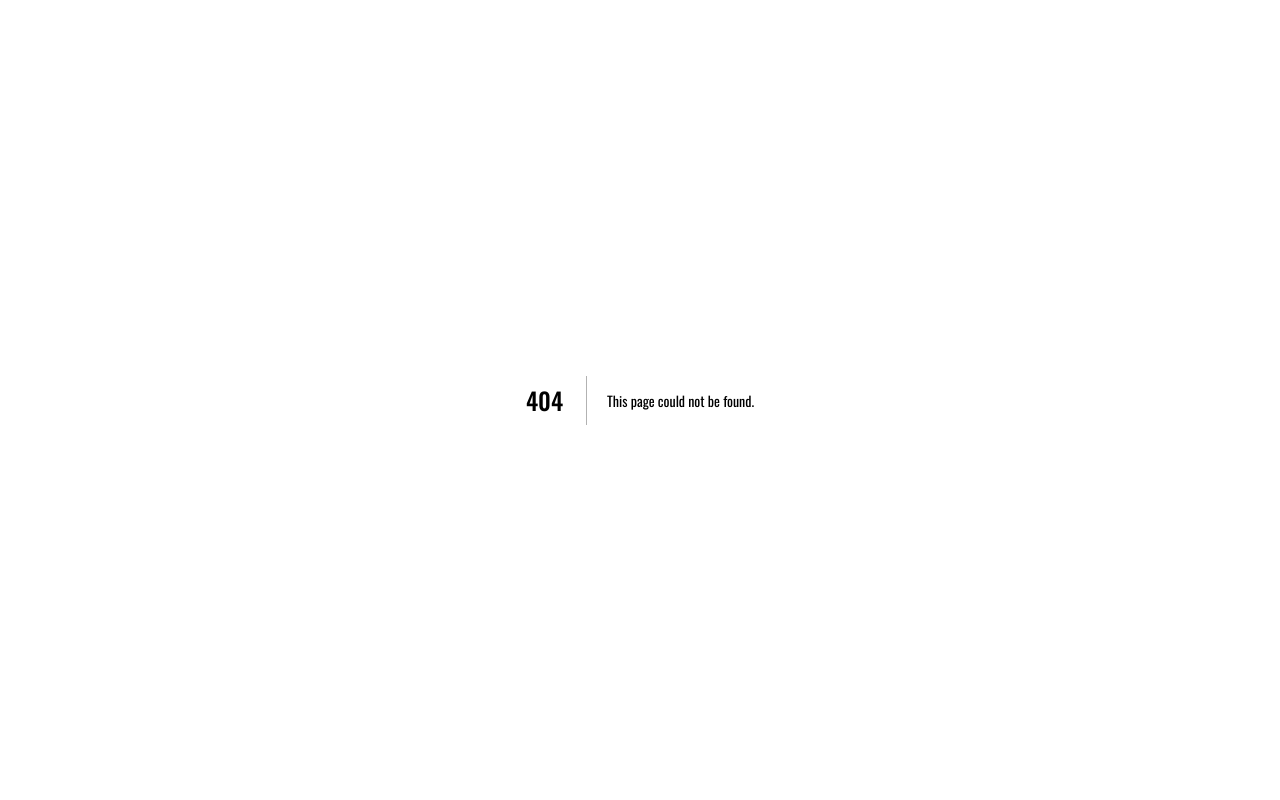
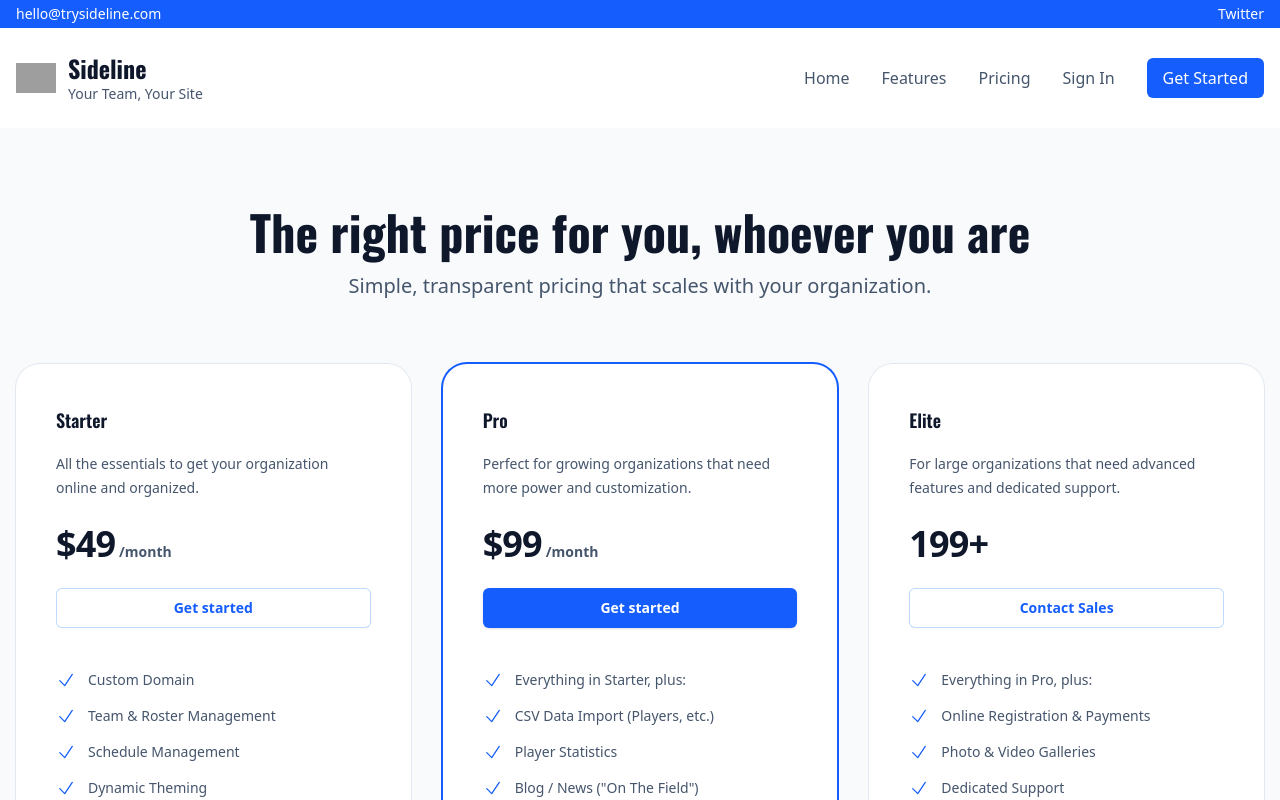
Before and after one commit to DylanJDombrowski/TallyRoster, a Next.js app: page /marketing/pricing in a window 1280 px wide. Before the commit this address had no page. Shown: the top 800 px of the page. Built offline with nearby package versions, Linux system fonts and the light colour scheme; grey boxes are pictures that could not be loaded.

Commit message:
pricing added

```diff
--- /dev/null
+++ b/app/marketing/pricing/page.tsx
@@ -0,0 +1,125 @@
+// app/marketing/pricing/page.tsx
+
+import { Container } from "@/app/components/Container";
+import Link from "next/link";
+import { CheckIcon } from "@heroicons/react/24/outline"; // You'll need to install @heroicons/react
+
+// Data for the pricing tiers, based on your plans
+const tiers = [
+  {
+    name: "Starter",
+    href: "/signup?plan=starter", // This will eventually link to the signup flow
+    priceMonthly: 49,
+    description:
+      "All the essentials to get your organization online and organized.",
+    features: [
+      "Custom Domain",
+      "Team & Roster Management",
+      "Schedule Management",
+      "Dynamic Theming",
+    ],
+  },
+  {
+    name: "Pro",
+    href: "/signup?plan=pro",
+    priceMonthly: 99,
+    description:
+      "Perfect for growing organizations that need more power and customization.",
+    features: [
+      "Everything in Starter, plus:",
+      "CSV Data Import (Players, etc.)",
+      "Player Statistics",
+      'Blog / News ("On The Field")',
+      "Parent & Player Portals",
+      "Priority Support",
+    ],
+    mostPopular: true,
+  },
+  {
+    name: "Elite",
+    href: "/contact-sales?plan=elite", // Elite plans often require a sales conversation
+    priceMonthly: "199+",
+    description:
+      "For large organizations that need advanced features and dedicated support.",
+    features: [
+      "Everything in Pro, plus:",
+      "Online Registration & Payments",
+      "Photo & Video Galleries",
+      "Dedicated Support",
+      "Advanced Analytics",
+    ],
+  },
+];
+
+export default function PricingPage() {
+  return (
+    <div className="bg-slate-50">
+      <Container>
+        <div className="py-20">
+          <div className="mx-auto max-w-4xl text-center">
+            <h1 className="text-4xl font-extrabold text-slate-900 sm:text-5xl">
+              The right price for you, whoever you are
+            </h1>
+            <p className="mt-4 text-xl text-slate-600">
+              Simple, transparent pricing that scales with your organization.
+            </p>
+          </div>
+
+          <div className="isolate mx-auto mt-16 grid max-w-md grid-cols-1 gap-8 md:max-w-2xl md:grid-cols-2 lg:max-w-none lg:grid-cols-3">
+            {tiers.map((tier) => (
+              <div
+                key={tier.name}
+                className={`rounded-3xl p-8 ring-1 xl:p-10 ${
+                  tier.mostPopular ? "ring-2 ring-blue-600" : "ring-slate-200"
+                } bg-white`}
+              >
+                <h3 className="text-lg font-semibold leading-8 text-slate-900">
+                  {tier.name}
+                </h3>
+                <p className="mt-4 text-sm leading-6 text-slate-600">
+                  {tier.description}
+                </p>
+                <p className="mt-6 flex items-baseline gap-x-1">
+                  <span className="text-4xl font-bold tracking-tight text-slate-900">
+                    {typeof tier.priceMonthly === "number"
+                      ? `$${tier.priceMonthly}`
+                      : tier.priceMonthly}
+                  </span>
+                  {typeof tier.priceMonthly === "number" && (
+                    <span className="text-sm font-semibold leading-6 text-slate-600">
+                      /month
+                    </span>
+                  )}
+                </p>
+                <Link
+                  href={tier.href}
+                  className={`mt-6 block rounded-md py-2 px-3 text-center text-sm font-semibold leading-6 focus-visible:outline focus-visible:outline-offset-2 ${
+                    tier.mostPopular
+                      ? "bg-blue-600 text-white shadow-sm hover:bg-blue-500 focus-visible:outline-blue-600"
+                      : "bg-white text-blue-600 ring-1 ring-inset ring-blue-200 hover:ring-blue-300 focus-visible:outline-blue-600"
+                  }`}
+                >
+                  {tier.name === "Elite" ? "Contact Sales" : "Get started"}
+                </Link>
+                <ul
+                  role="list"
+                  className="mt-8 space-y-3 text-sm leading-6 text-slate-600 xl:mt-10"
+                >
+                  {tier.features.map((feature) => (
+                    <li key={feature} className="flex gap-x-3">
+                      <CheckIcon
+                        className="h-6 w-5 flex-none text-blue-600"
+                        aria-hidden="true"
+                      />
+                      {feature}
+                    </li>
+                  ))}
+                </ul>
+              </div>
+            ))}
+          </div>
+        </div>
+      </Container>
+    </div>
+  );
+}
--- a/package.json
+++ b/package.json
@@ -12,6 +12,7 @@
     "migrate:all": "npm run migrate:blog && npm run migrate:alumni"
   },
   "dependencies": {
+    "@heroicons/react": "^2.2.0",
     "@hookform/resolvers": "^5.1.1",
     "@supabase/ssr": "^0.6.1",
     "@supabase/supabase-js": "^2.50.2",
```
Also changed, not shown: 1 other file (tests, documents, lock files or other folders).
